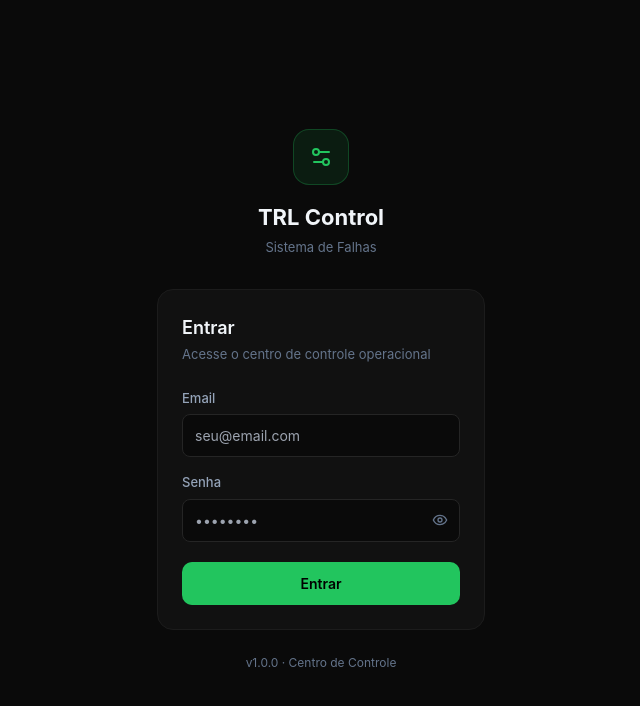
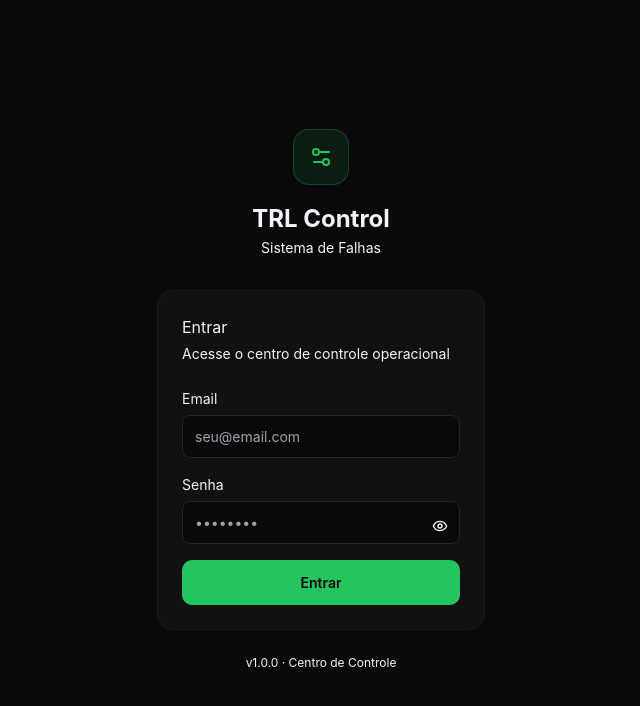
Before and after one commit to Jota150/trl-control, a Next.js app: page /login in a window 1280 px wide. Shown: the top 706 px of the page, without its empty margins (319-959 px from the left). Built offline with nearby package versions, Linux system fonts and the light colour scheme.

Commit message:
Update page.tsx

```diff
--- a/app/login/page.tsx
+++ b/app/login/page.tsx
@@ -1,11 +1,10 @@
 'use client'
+
 import { useState } from 'react'
-import { useRouter } from 'next/navigation'
 import { createClient } from '@/lib/supabase/client'
 import { Settings2, Eye, EyeOff, Loader2 } from 'lucide-react'
 
 export default function LoginPage() {
-  const router = useRouter()
   const [email, setEmail] = useState('')
   const [password, setPassword] = useState('')
   const [show, setShow] = useState(false)
@@ -22,72 +21,47 @@ export default function LoginPage() {
       setError('Email ou senha inválidos.')
       setLoading(false)
     } else {
-      router.push('/dashboard')
-      router.refresh()
+      window.location.href = '/dashboard'
     }
   }
 
   return (
     <div style={{ minHeight: '100vh', display: 'flex', alignItems: 'center', justifyContent: 'center', background: 'var(--bg)' }}>
       <div style={{ width: '100%', maxWidth: 360, padding: '0 16px' }}>
-        {/* Header */}
         <div style={{ display: 'flex', flexDirection: 'column', alignItems: 'center', marginBottom: 32 }}>
-          <div style={{
-            width: 56, height: 56, borderRadius: 16, display: 'flex', alignItems: 'center', justifyContent: 'center',
-            background: 'rgba(34,197,94,0.1)', border: '1px solid rgba(34,197,94,0.25)', marginBottom: 16
-          }}>
-            <Settings2 size={24} color="var(--green)" />
+          <div style={{ width: 56, height: 56, borderRadius: 16, display: 'flex', alignItems: 'center', justifyContent: 'center', background: 'rgba(34,197,94,0.1)', border: '1px solid rgba(34,197,94,0.25)', marginBottom: 16 }}>
+            <Settings2 size={24} color="#22c55e" />
           </div>
-          <h1 style={{ fontSize: 22, fontWeight: 700, color: 'var(--txt)' }}>TRL Control</h1>
-          <p style={{ fontSize: 13, color: 'var(--txt3)', marginTop: 4 }}>Sistema de Falhas</p>
+          <h1 style={{ color: 'var(--text-primary)', fontSize: 24, fontWeight: 700 }}>TRL Control</h1>
+          <p style={{ color: 'var(--text-muted)', fontSize: 14 }}>Sistema de Falhas</p>
         </div>
-
-        {/* Card */}
         <div style={{ background: 'var(--surface)', border: '1px solid var(--border)', borderRadius: 16, padding: 24 }}>
-          <h2 style={{ fontSize: 18, fontWeight: 600, marginBottom: 4, color: 'var(--txt)' }}>Entrar</h2>
-          <p style={{ fontSize: 13, color: 'var(--txt3)', marginBottom: 24 }}>Acesse o centro de controle operacional</p>
-
-          <form onSubmit={handleLogin}>
-            <div style={{ marginBottom: 16 }}>
-              <label style={{ display: 'block', fontSize: 13, fontWeight: 500, color: 'var(--txt2)', marginBottom: 6 }}>Email</label>
-              <input
-                type="email" value={email} onChange={e => setEmail(e.target.value)}
-                placeholder="seu@email.com" required
-                style={{ width: '100%', padding: '10px 12px', fontSize: 14 }}
-              />
+          <h2 style={{ color: 'var(--text-primary)', marginBottom: 4 }}>Entrar</h2>
+          <p style={{ color: 'var(--text-muted)', fontSize: 14, marginBottom: 24 }}>Acesse o centro de controle operacional</p>
+          <form onSubmit={handleLogin} style={{ display: 'flex', flexDirection: 'column', gap: 16 }}>
+            <div>
+              <label style={{ display: 'block', fontSize: 14, color: 'var(--text-secondary)', marginBottom: 6 }}>Email</label>
+              <input type="email" value={email} onChange={e => setEmail(e.target.value)} placeholder="seu@email.com" required
+                style={{ width: '100%', padding: '10px 12px', borderRadius: 10, background: 'var(--bg)', border: '1px solid var(--border-light)', color: 'var(--text-primary)', fontSize: 14, outline: 'none', boxSizing: 'border-box' }} />
             </div>
-            <div style={{ marginBottom: 20 }}>
-              <label style={{ display: 'block', fontSize: 13, fontWeight: 500, color: 'var(--txt2)', marginBottom: 6 }}>Senha</label>
-              <div style={{ position: 'relative' }}>
-                <input
-                  type={show ? 'text' : 'password'} value={password} onChange={e => setPassword(e.target.value)}
-                  placeholder="••••••••" required
-                  style={{ width: '100%', padding: '10px 40px 10px 12px', fontSize: 14 }}
-                />
-                <button type="button" onClick={() => setShow(!show)}
-                  style={{ position: 'absolute', right: 12, top: '50%', transform: 'translateY(-50%)', background: 'none', border: 'none', cursor: 'pointer', color: 'var(--txt3)' }}>
-                  {show ? <EyeOff size={16} /> : <Eye size={16} />}
-                </button>
-              </div>
+            <div style={{ position: 'relative' }}>
+              <label style={{ display: 'block', fontSize: 14, color: 'var(--text-secondary)', marginBottom: 6 }}>Senha</label>
+              <input type={show ? 'text' : 'password'} value={password} onChange={e => setPassword(e.target.value)} placeholder="••••••••" required
+                style={{ width: '100%', padding: '10px 40px 10px 12px', borderRadius: 10, background: 'var(--bg)', border: '1px solid var(--border-light)', color: 'var(--text-primary)', fontSize: 14, outline: 'none', boxSizing: 'border-box' }} />
+              <button type="button" onClick={() => setShow(!show)}
+                style={{ position: 'absolute', right: 12, bottom: 10, background: 'none', border: 'none', cursor: 'pointer', color: 'var(--text-muted)' }}>
+                {show ? <EyeOff size={16} /> : <Eye size={16} />}
+              </button>
             </div>
-
-            {error && (
-              <div style={{ background: 'rgba(239,68,68,0.1)', border: '1px solid rgba(239,68,68,0.25)', borderRadius: 8, padding: '10px 12px', fontSize: 13, color: 'var(--red)', marginBottom: 16 }}>
-                {error}
-              </div>
-            )}
-
-            <button type="submit" disabled={loading} style={{
-              width: '100%', padding: '11px 0', borderRadius: 10, fontWeight: 600, fontSize: 14,
-              background: 'var(--green)', color: '#000', border: 'none', cursor: loading ? 'not-allowed' : 'pointer',
-              opacity: loading ? 0.7 : 1, display: 'flex', alignItems: 'center', justifyContent: 'center', gap: 8
-            }}>
-              {loading && <Loader2 size={16} className="spin" />}
+            {error && <div style={{ padding: '8px 12px', borderRadius: 8, background: 'rgba(239,68,68,0.1)', color: '#ef4444', fontSize: 14, border: '1px solid rgba(239,68,68,0.2)' }}>{error}</div>}
+            <button type="submit" disabled={loading}
+              style={{ padding: '12px', borderRadius: 10, background: '#22c55e', color: '#000', fontWeight: 600, fontSize: 14, border: 'none', cursor: 'pointer', display: 'flex', alignItems: 'center', justifyContent: 'center', gap: 8, opacity: loading ? 0.7 : 1 }}>
+              {loading && <Loader2 size={16} className="animate-spin" />}
               {loading ? 'Entrando...' : 'Entrar'}
             </button>
           </form>
         </div>
-        <p style={{ textAlign: 'center', fontSize: 12, color: 'var(--txt3)', marginTop: 24 }}>v1.0.0 · Centro de Controle</p>
+        <p style={{ textAlign: 'center', fontSize: 12, color: 'var(--text-muted)', marginTop: 24 }}>v1.0.0 · Centro de Controle</p>
       </div>
     </div>
   )
```
